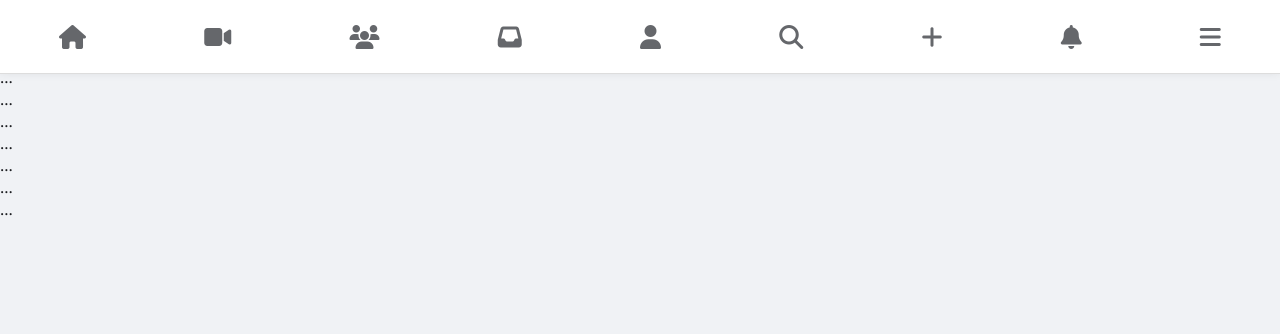
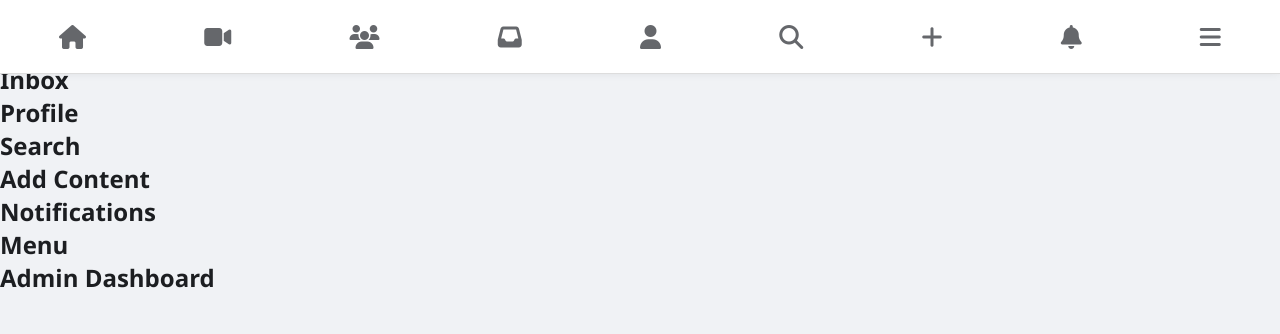
Before and after one commit to Hencheng2/test, a Flask app: page /login in a window 1280 px wide. Shown: the top 334 px of the page. Run offline with Flask 3, Linux system fonts and the light colour scheme; parts of the project's set-up code (start-up, migrations or seed data) failed here and were passed over.

Commit message:
Update index.html

```diff
--- a/templates/index.html
+++ b/templates/index.html
@@ -10,16 +10,60 @@
 <body>
 
 <!-- All Pages -->
-<div id="home" class="page">...</div>
-<div id="reels" class="page">...</div>
-<div id="friends" class="page">...</div>
-<div id="inbox" class="page">...</div>
-<div id="profile" class="page">...</div>
-<div id="search" class="page">...</div>
-<div id="add" class="page">...</div>
-<div id="notifications" class="page">...</div>
-<div id="menu" class="page">...</div>
-<div id="admin" class="page">...</div>
+<div id="home" class="page">
+    <div class="stories">
+        <!-- Dynamic stories will be loaded here -->
+    </div>
+    <div id="posts-container">
+        <!-- Posts will be loaded here -->
+    </div>
+</div>
+
+<div id="reels" class="page">
+    <div id="reels-container">
+        <!-- Reels will be loaded here -->
+    </div>
+</div>
+
+<div id="friends" class="page">
+    <h2>Friends</h2>
+    <div id="friends-container"></div>
+</div>
+
+<div id="inbox" class="page">
+    <h2>Inbox</h2>
+    <div id="chats-container"></div>
+</div>
+
+<div id="profile" class="page">
+    <h2>Profile</h2>
+    <div id="profile-container"></div>
+</div>
+
+<div id="search" class="page">
+    <h2>Search</h2>
+    <div id="search-container"></div>
+</div>
+
+<div id="add" class="page">
+    <h2>Add Content</h2>
+    <div id="add-container"></div>
+</div>
+
+<div id="notifications" class="page">
+    <h2>Notifications</h2>
+    <div id="notifications-container"></div>
+</div>
+
+<div id="menu" class="page">
+    <h2>Menu</h2>
+    <div id="menu-container"></div>
+</div>
+
+<div id="admin" class="page">
+    <h2>Admin Dashboard</h2>
+    <div id="admin-container"></div>
+</div>
 
 <!-- Navigation -->
 <div class="navbar">
```
